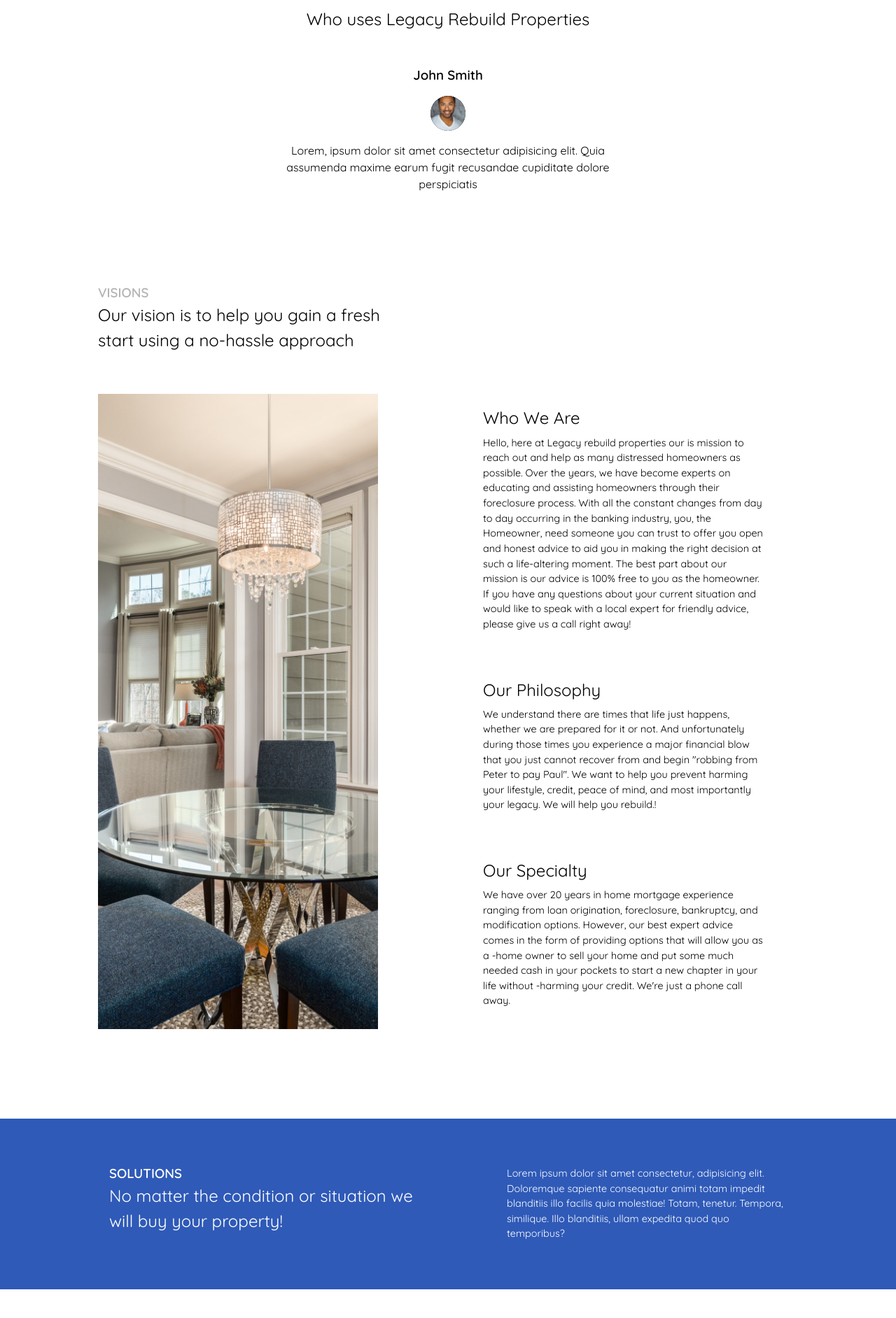
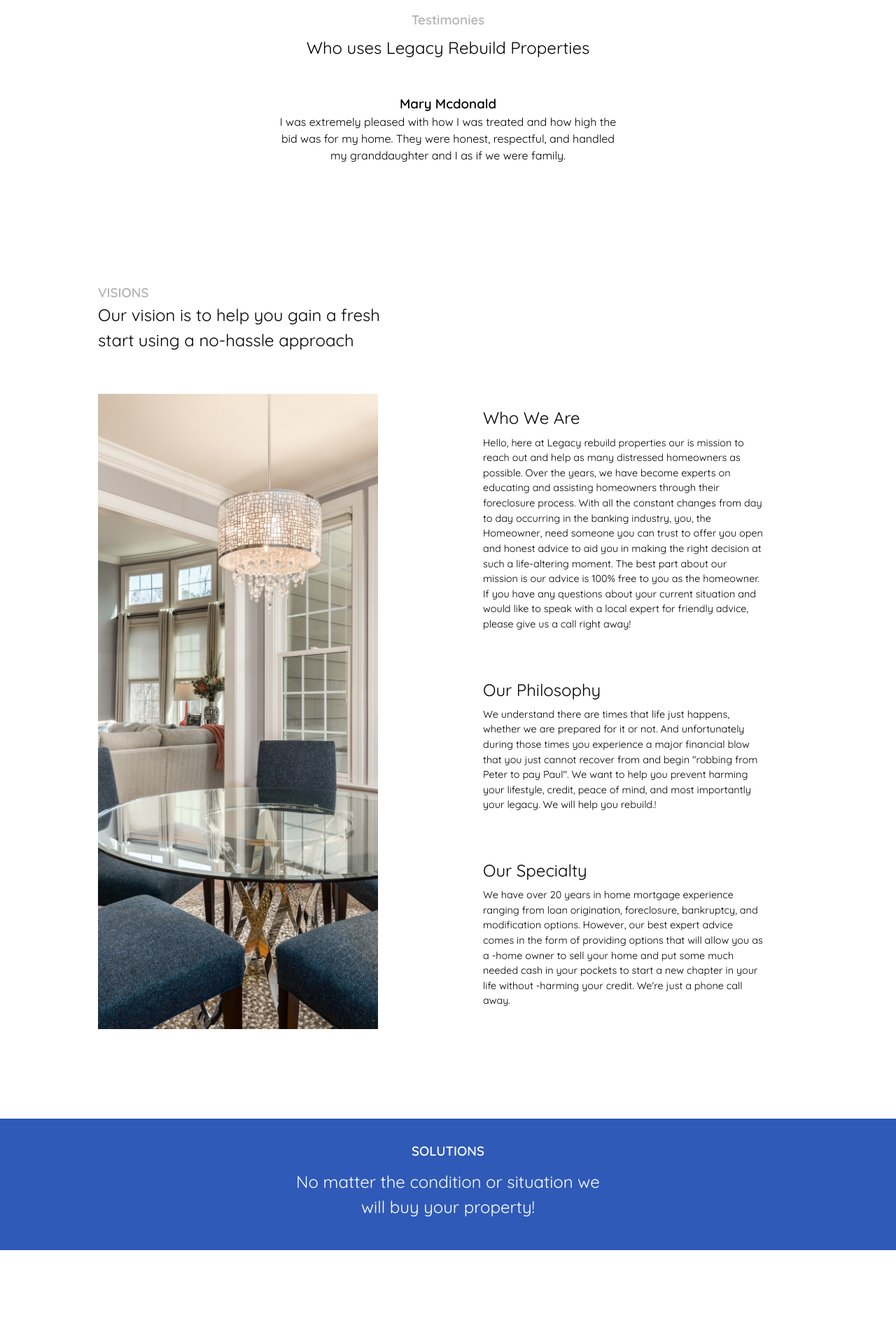
Before and after one commit to nicholasdegrate/LRP, a React (Create React App) app: page / in a window 1280 px wide. Shown: the part 1036-2920 px from the top of the page at 70% size. Built offline with nearby package versions, Linux system fonts and the light colour scheme.

Commit message:
production ready

```diff
--- a/src/components/Home.js
+++ b/src/components/Home.js
@@ -77,14 +77,11 @@
         <section className="homepage-one">
           <h3>Testimonies</h3>
           <h2>Who uses Legacy Rebuild Properties</h2>
-          <h3 id="clients-name">John Smith</h3>
-          <div className="client-img">
-            <img src={face} alt="person face" />
-          </div>
+          <h3 id="clients-name">Mary Mcdonald</h3>
           <p>
-            Lorem, ipsum dolor sit amet consectetur adipisicing elit. Quia
-            assumenda maxime earum fugit recusandae cupiditate dolore
-            perspiciatis
+            I was extremely pleased with how I was treated and how high the bid
+            was for my home. They were honest, respectful, and handled my
+            granddaughter and I as if we were family.
           </p>
         </section>
         {/* end homepage one  */}
@@ -156,12 +153,12 @@
               </h2>
             </div>
             <div className="bottom-right">
-              <p>
+              {/* <p>
                 Lorem ipsum dolor sit amet consectetur, adipisicing elit.
                 Doloremque sapiente consequatur animi totam impedit blanditiis
                 illo facilis quia molestiae! Totam, tenetur. Tempora, similique.
                 Illo blanditiis, ullam expedita quod quo temporibus?
-              </p>
+              </p> */}
             </div>
           </div>
         </section>
--- a/src/scss/default.scss
+++ b/src/scss/default.scss
@@ -153,27 +153,20 @@
   background: color(blue1);
   height: 100%;
   position: relative;
-  display: grid;
+  text-align: center;
 
   .homepage-four-bottom {
     margin: 3em auto;
-    padding: 1em;
+    padding: 2em;
     width: 96%;
     max-width: $maxWidth - 300px;
-    display: grid;
-    grid-template-columns: 1fr;
-    grid-template-rows: 1fr 1fr;
     h3 {
       color: #fff;
     }
     h2 {
       font-weight: 400;
       max-width: 450px;
-    }
-    p {
-      font-size: 0.9em;
-      margin: 0.3em 0;
-      max-width: $maxWidthObject;
+      margin: 0.5em auto;
     }
   }
 }
@@ -239,12 +232,6 @@
 }
 
 // media queries
-@media screen and (min-width: 700px) {
-  .homepage-four-bottom {
-    grid-template-columns: 1fr 1fr !important;
-    grid-template-rows: 1fr !important;
-  }
-}
 
 @media screen and (min-width: 800px) {
   .homepage-two {
@@ -320,20 +307,6 @@
     }
   }
 
-  // homepage four
-  .homepage-four {
-    .homepage-four-bottom {
-      grid-template-columns: 1fr 1fr !important;
-      grid-template-rows: 1fr !important;
-      .bottom-left {
-        justify-self: start;
-      }
-      .bottom-right {
-        justify-self: flex-end;
-      }
-    }
-  }
-
   //hompage-six
   .homepage-six {
     max-width: $maxWidth;
```
